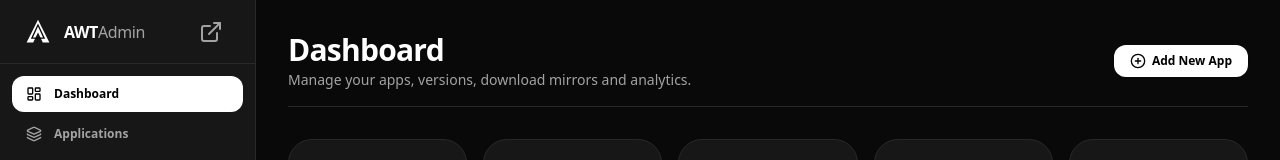
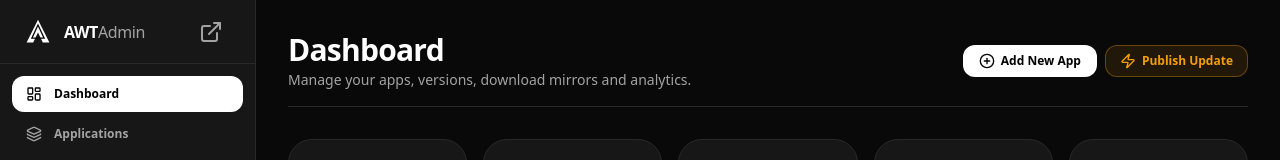
Before and after one commit to AWTMODS/awtmodsin, a Next.js app: page /admin in a window 1280 px wide. Shown: the top 160 px of the page. Built offline with nearby package versions, Linux system fonts and the light colour scheme; no server answers; the database is empty.

Commit message:
feat(admin): add 'Publish Update' action button next to 'Add New App' on dashboard

```diff
--- a/app/admin/page.tsx
+++ b/app/admin/page.tsx
@@ -16,6 +16,7 @@ import {
   PlusCircle,
   FileEdit,
   ArrowRight,
+  Zap,
 } from "lucide-react";
 import { Button } from "@/components/ui/button";
 
@@ -89,11 +90,22 @@ export default async function AdminDashboardPage() {
           </p>
         </div>
 
-        <div className="flex items-center gap-2">
-          <Link href="/admin/apps/new">
+        <div className="flex items-center gap-2 flex-wrap">
+          <Link href="/admin/apps/new" prefetch={true}>
             <Button size="sm" className="rounded-xl px-4 gap-1.5 font-semibold">
               <PlusCircle className="h-4 w-4" />
               <span>Add New App</span>
+            </Button>
+          </Link>
+
+          <Link href="/admin/versions" prefetch={true}>
+            <Button
+              size="sm"
+              variant="outline"
+              className="rounded-xl px-3.5 gap-1.5 font-bold border-amber-500/35 bg-amber-500/10 text-amber-500 hover:bg-amber-500/20 shadow-2xs"
+            >
+              <Zap className="h-4 w-4 text-amber-500" />
+              <span>Publish Update</span>
             </Button>
           </Link>
         </div>
```
